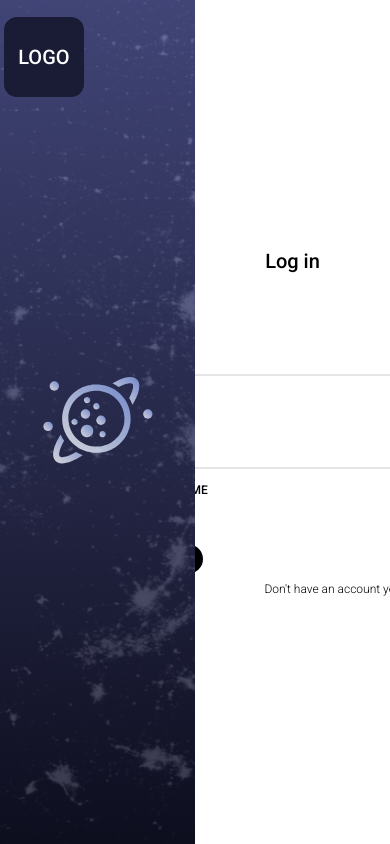
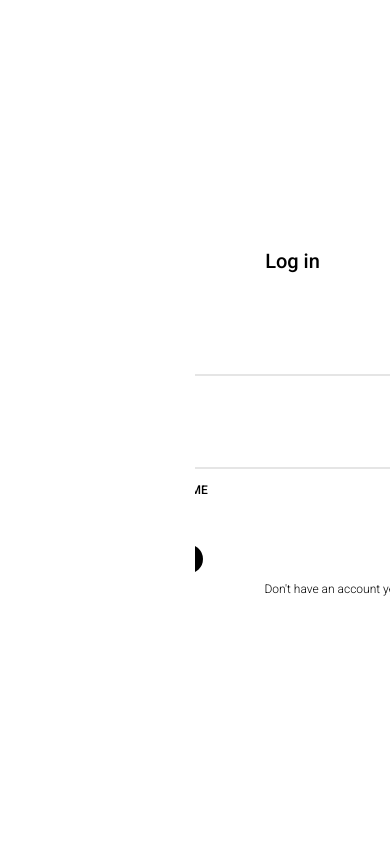
Before and after one commit to erikeggers/frontend-test, a React (Create React App) app: page / in a window 390 px wide. Built offline with nearby package versions, Linux system fonts and the light colour scheme.

Commit message:
adds pages folder and adds react-responsive

```diff
--- a/package.json
+++ b/package.json
@@ -8,6 +8,7 @@
     "@testing-library/user-event": "^12.1.10",
     "react": "^17.0.2",
     "react-dom": "^17.0.2",
+    "react-responsive": "^8.2.0",
     "react-scripts": "4.0.3",
     "styled-components": "^5.3.0",
     "web-vitals": "^1.0.1",
--- a/src/App.js
+++ b/src/App.js
@@ -1,4 +1,4 @@
-import Login from './login'
+import Login from './pages/login'
 
 function App() {
   return (
--- a/src/login.js
+++ b/src/pages/login.js
@@ -1,15 +1,32 @@
 import styled, { css } from "styled-components";
-import Form from "./components/form";
-import { ReactComponent as Planet } from "./icons/planet.svg";
-import BackgroundImage from "./images/login-background.png";
-import Header from "./components/header"
+import { useMediaQuery } from "react-responsive";
+import Form from "../components/form";
+import { ReactComponent as Planet } from "../icons/planet.svg";
+import BackgroundImage from "../images/login-background.png";
+import Header from "../components/header";
 
-function Login() {
+// const isTablet = useMediaQuery({ query: '(max-width: 1224px)' })
+
+const Login = () => {
+  // const isMobileDevice = useMediaQuery({
+  //   query: "(min-device-width: 480px)",
+  // });
+
+  // const isTabletDevice = useMediaQuery({
+  //   query: "(min-device-width: 768px)",
+  // });
+
+  const isDesktop = useMediaQuery({
+    query: "(min-device-width: 1024px)",
+  });
+
   return (
+    <>
+      {isDesktop && (
         <>
           <Container side="left" backgroundImage={BackgroundImage}>
           <HeaderWrapper>
-          <Header/>
+            <Header />
           </HeaderWrapper>
             <ItemsWrapper>
               <PlanetWrapper>
@@ -17,6 +34,8 @@ function Login() {
               </PlanetWrapper>
             </ItemsWrapper>
           </Container>
+        </>
+      )}
       <Container side="right">
         <ItemsWrapper>
           <Form />
@@ -24,7 +43,7 @@ function Login() {
       </Container>
     </>
   );
-}
+};
 
 const Container = styled.div`
   height: 100%;
@@ -51,8 +70,8 @@ const Container = styled.div`
         left: 0;
         background: linear-gradient(
           to bottom,
-          rgba(81, 86, 148, 0.80) 0%,
-          rgba(16, 17, 37, 0.80) 100%
+          rgba(81, 86, 148, 0.8) 0%,
+          rgba(16, 17, 37, 0.8) 100%
         );
       }
     `}
@@ -72,7 +91,7 @@ const HeaderWrapper = styled.div`
   position: absolute;
   top: 2%;
   left: 2%;
-`
+`;
 
 const PlanetWrapper = styled.div`
   .planet-animation {
```
Also changed, not shown: 1 other file (tests, documents, lock files or other folders). Lines whose indentation alone changed are shown as unchanged.
